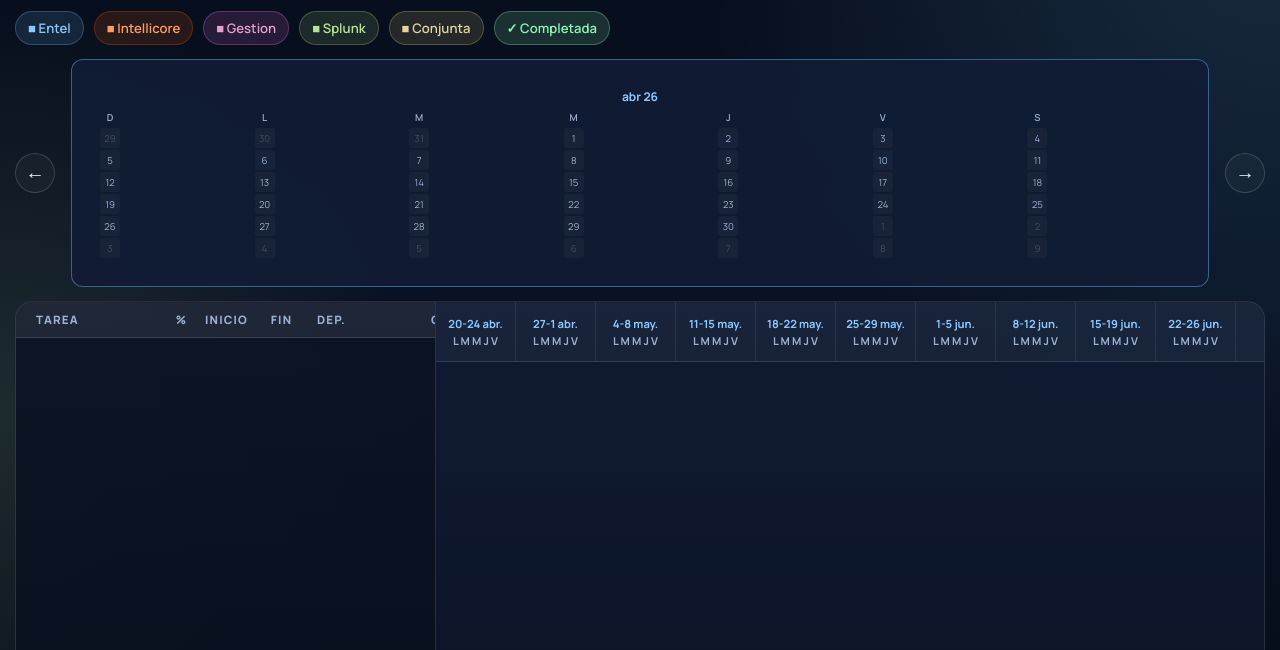
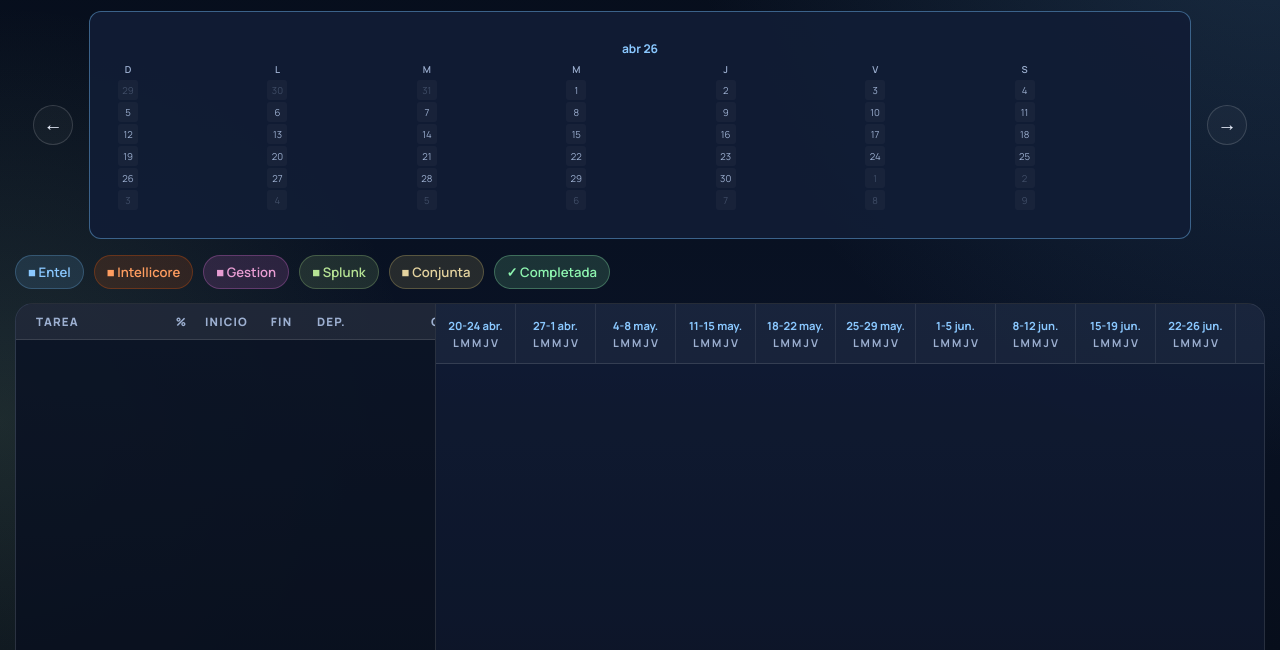
Before and after one commit to loreto2888/Roadmap_Automatizaci-nCoreEntel2026, a website: page gantt.html in a window 1280 px wide. Shown: the part 150-800 px from the top of the page. Drawn offline with Linux system fonts and the light colour scheme.

Commit message:
refactor: subir calendario encima de la leyenda

```diff
--- a/gantt.css
+++ b/gantt.css
@@ -334,12 +334,12 @@ h1 {
 }
 
 .calendar-top-strip {
-  margin: 10px 0 14px;
-  padding: 0;
+  margin: 8px 0 16px;
+  padding: 0 18px;
   flex: none;
   flex-direction: row;
   align-items: center;
-  justify-content: center;
+  justify-content: space-between;
 }
 
 .calendar-sidebar-container {
--- a/gantt.html
+++ b/gantt.html
@@ -33,6 +33,12 @@
         </div>
       </header>
 
+      <div class="calendar-sidebar-controls calendar-top-strip">
+        <button id="calendarPrevMonth" class="btn ghost icon-btn" title="Mes anterior">←</button>
+        <div id="ganttCalendarContainer" class="calendar-sidebar-container"></div>
+        <button id="calendarNextMonth" class="btn ghost icon-btn" title="Mes siguiente">→</button>
+      </div>
+
       <section class="legend" aria-label="Leyenda por etiqueta">
         <span class="legend-item entel">■ Entel</span>
         <span class="legend-item intellicore">■ Intellicore</span>
@@ -41,12 +47,6 @@
         <span class="legend-item conjunta">■ Conjunta</span>
         <span class="legend-item legend-completed">✓ Completada</span>
       </section>
-
-      <div class="calendar-sidebar-controls calendar-top-strip">
-        <button id="calendarPrevMonth" class="btn ghost icon-btn" title="Mes anterior">←</button>
-        <div id="ganttCalendarContainer" class="calendar-sidebar-container"></div>
-        <button id="calendarNextMonth" class="btn ghost icon-btn" title="Mes siguiente">→</button>
-      </div>
 
       <div class="gantt-container">
         <div class="gantt-sidebar">
```
